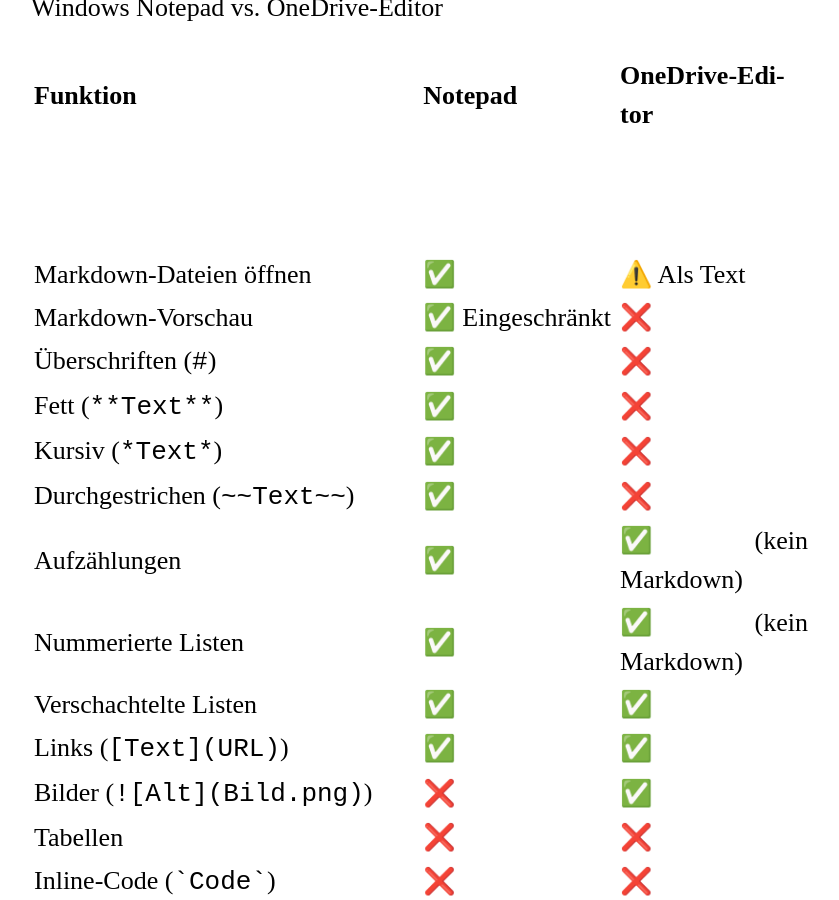
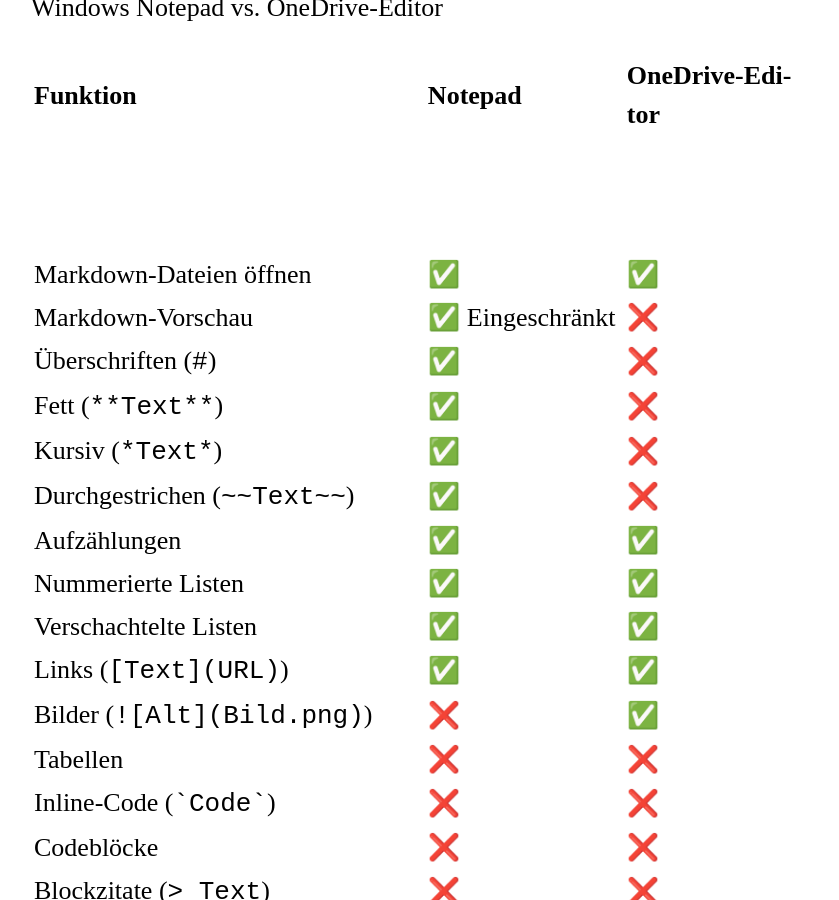
Before and after one commit to MonaLgbt/MonaLgbt.github.io, a Jekyll site: the page built from pages/comparison.md, in a window 1280 px wide and 900 px high, scrolled down 362 px. Shown: the whole window, without its empty margins (219-1058 px from the left). Built offline with Jekyll 4.4.1, drawn with Linux system fonts in a browser that asks for light colours.

Commit message:
Update comparison.md

```diff
--- a/pages/comparison.md
+++ b/pages/comparison.md
@@ -11,14 +11,14 @@
 
 | Funktion &emsp; &emsp; &emsp; &emsp; &emsp; &emsp; &emsp; &emsp; &emsp; &emsp; &emsp; &emsp; &emsp; &emsp; &emsp; &emsp; &emsp; &emsp; &emsp; &emsp; &emsp; &emsp; &emsp; &emsp; &emsp; &emsp; &emsp; &emsp; &emsp; &emsp; &emsp; &emsp; &emsp; &emsp; &emsp; &emsp; | Notepad &emsp; &emsp; &emsp; &emsp; &emsp; &emsp; &emsp; &emsp; &emsp; &emsp; &emsp; &emsp; &emsp; &emsp; &emsp; &emsp; | OneDrive-Editor &emsp; &emsp; &emsp; &emsp; &emsp; &emsp; &emsp; &emsp; &emsp; &emsp; &emsp; &emsp; &emsp; &emsp; &emsp; |
 |-----------|----------|----------|
-| Markdown-Dateien öffnen | ✅ | ⚠️ Als Text |
+| Markdown-Dateien öffnen | ✅ | ✅ |
 | Markdown-Vorschau | ✅ Eingeschränkt | ❌ |
 | Überschriften (`#`) | ✅ | ❌ |
 | Fett (`**Text**`) | ✅ | ❌ |
 | Kursiv (`*Text*`) | ✅ | ❌ |
 | Durchgestrichen (`~~Text~~`) | ✅ | ❌ |
-| Aufzählungen | ✅ | ✅ (kein Markdown) |
-| Nummerierte Listen | ✅ | ✅ (kein Markdown) |
+| Aufzählungen | ✅ | ✅ |
+| Nummerierte Listen | ✅ | ✅ |
 | Verschachtelte Listen | ✅ | ✅ |
 | Links (`[Text](URL)`) | ✅ | ✅ |
 | Bilder (`![Alt](Bild.png)`) | ❌ | ✅ |
```
